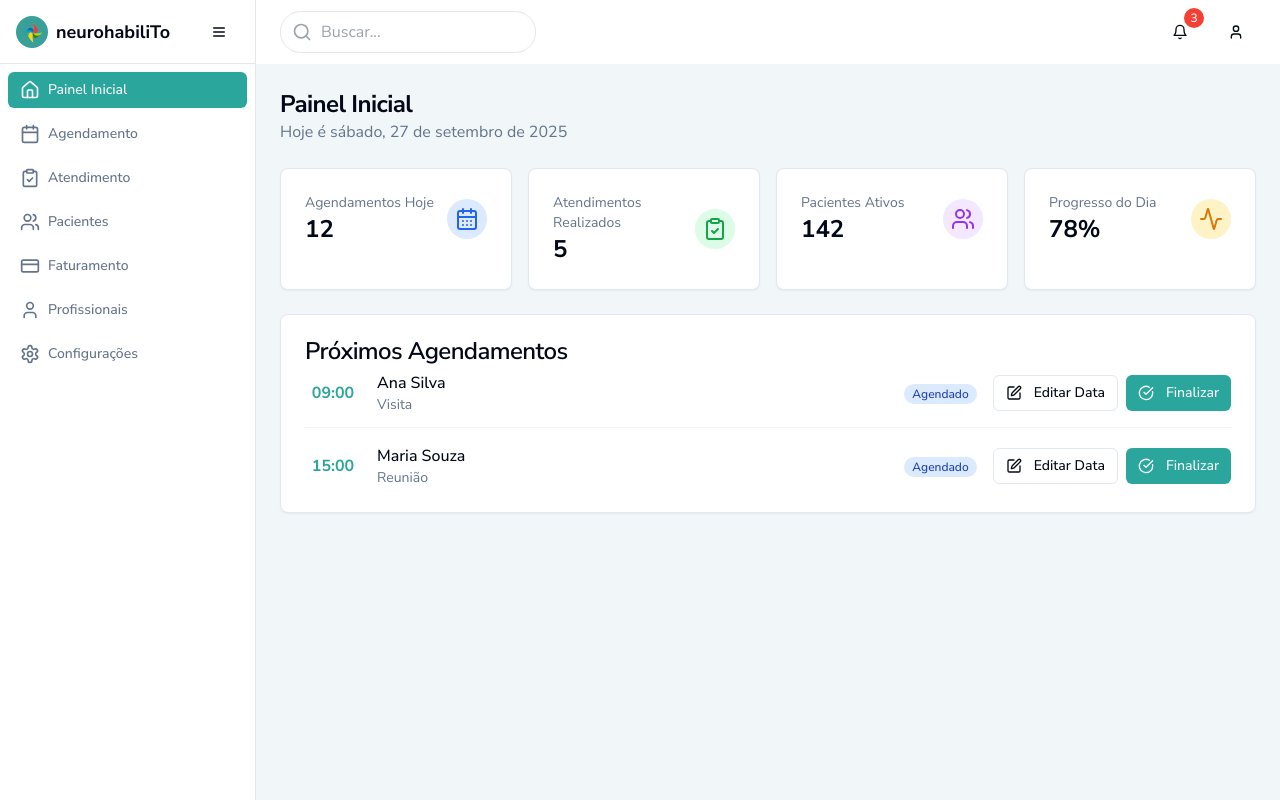
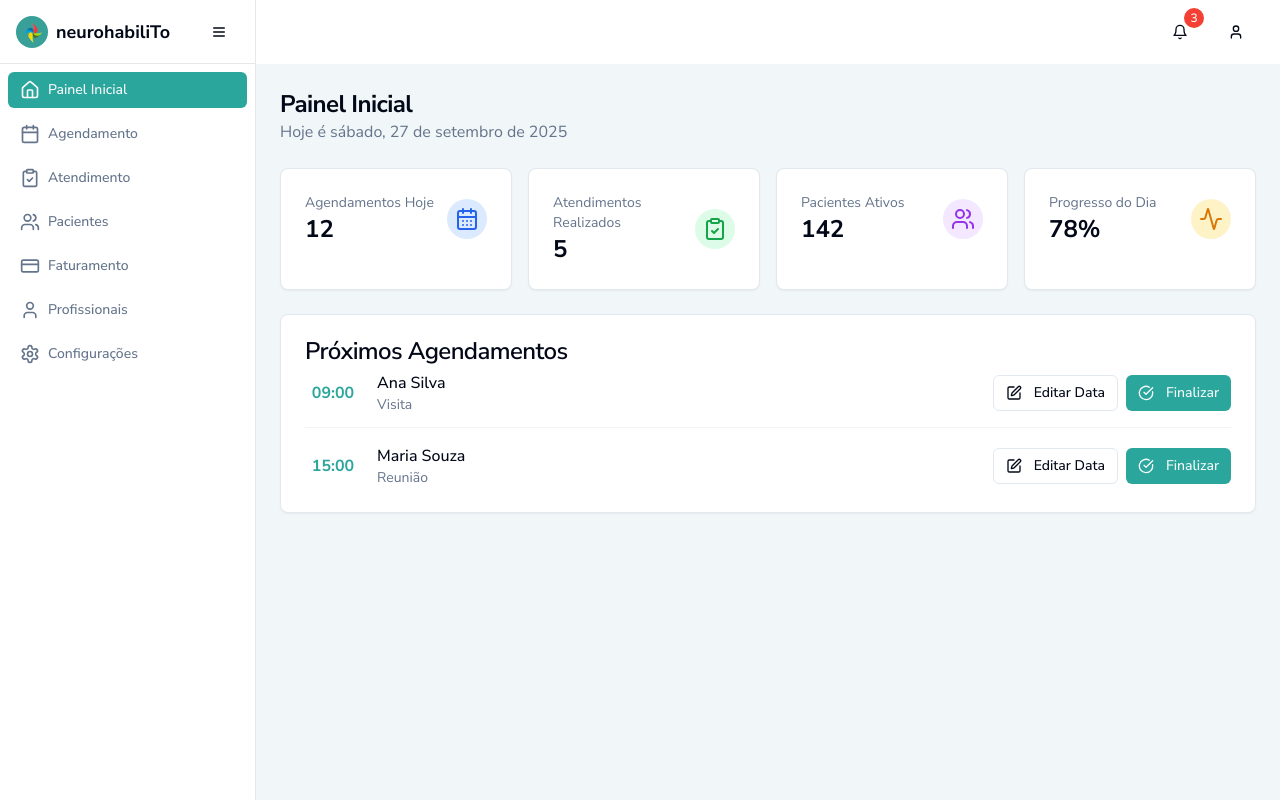
Before and after one commit to GabrielGNM/clinica-ana-eixo-8, a React (Vite) app: page / in a window 1280 px wide. Built offline with nearby package versions, Linux system fonts and the light colour scheme.

Commit message:
Refactor: Adjust dashboard layout

```diff
--- a/src/components/Dashboard/AppointmentOverview.tsx
+++ b/src/components/Dashboard/AppointmentOverview.tsx
@@ -93,7 +93,7 @@ const AppointmentOverview = () => {
         <CardContent>
           <div className="space-y-4">
             {scheduledAppointments.map((appointment) => (
-            <div key={appointment.id} className="flex items-center justify-between border-b border-gray-100 pb-3 last:border-0 last:pb-0">
+            <div key={appointment.id} className="flex flex-col sm:flex-row sm:items-center justify-between border-b border-gray-100 pb-3 last:border-0 last:pb-0 gap-3">
               <div className="flex items-center gap-4 flex-1">
                 <div className="text-center min-w-14">
                   <span className="font-bold text-primary">{appointment.time}</span>
@@ -102,18 +102,13 @@ const AppointmentOverview = () => {
                   <p className="font-medium">{appointment.patientName}</p>
                   <p className="text-sm text-muted-foreground">{appointment.appointmentType}</p>
                 </div>
-                <div>
-                  <span className={cn("status-badge", getStatusClass(appointment.status))}>
-                    {appointment.status}
-                  </span>
-                </div>
               </div>
-              <div className="flex items-center gap-2 ml-4">
-                <Button size="sm" variant="outline" onClick={() => handleEditClick(appointment)}>
+              <div className="flex flex-col sm:flex-row items-stretch sm:items-center gap-2 sm:ml-4">
+                <Button size="sm" variant="outline" onClick={() => handleEditClick(appointment)} className="w-full sm:w-auto">
                   <Edit className="h-4 w-4 mr-1" />
                   Editar Data
                 </Button>
-                <Button size="sm" variant="default" onClick={() => handleFinishClick(appointment)}>
+                <Button size="sm" variant="default" onClick={() => handleFinishClick(appointment)} className="w-full sm:w-auto">
                   <CheckCircle className="h-4 w-4 mr-1" />
                   Finalizar
                 </Button>
--- a/src/components/Layout/Navbar.tsx
+++ b/src/components/Layout/Navbar.tsx
@@ -14,19 +14,7 @@ const Navbar = () => {
   const [notifications] = useState(3);
 
   return (
-    <div className="bg-white h-16 flex items-center justify-between px-6">
-      <div className="relative w-64">
-        <Search
-          className="absolute left-3 top-1/2 transform -translate-y-1/2 text-gray-400"
-          size={20}
-        />
-        <input
-          type="text"
-          placeholder="Buscar..."
-          className="pl-10 pr-4 py-2 border border-gray-200 rounded-full w-full focus:outline-none focus:ring-2 focus:ring-primary/30"
-        />
-      </div>
-
+    <div className="bg-white h-16 flex items-center justify-end px-6">
       <div className="flex items-center gap-4">
         <div className="relative">
           <Button variant="ghost" size="icon" className="relative">
```
